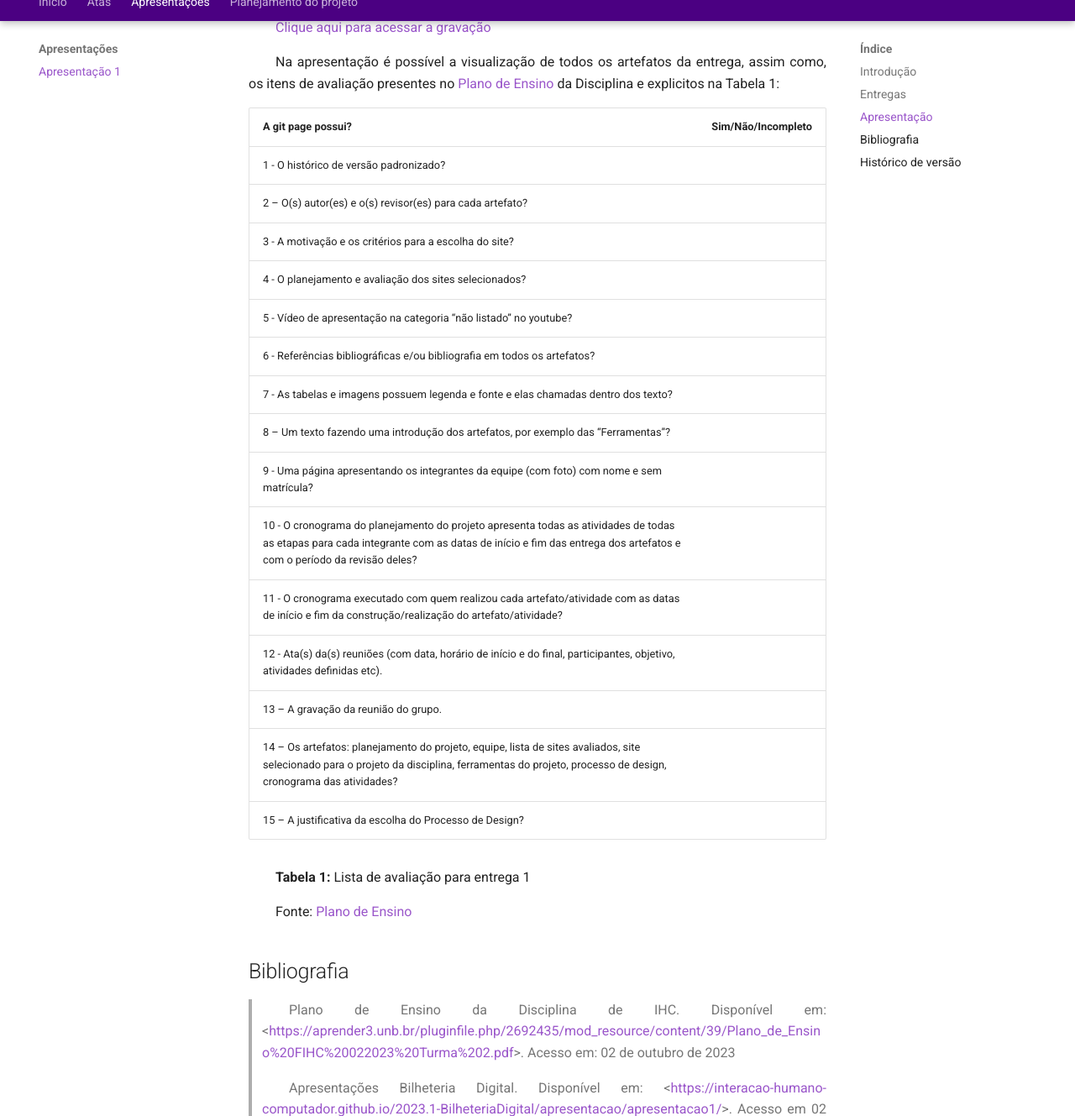
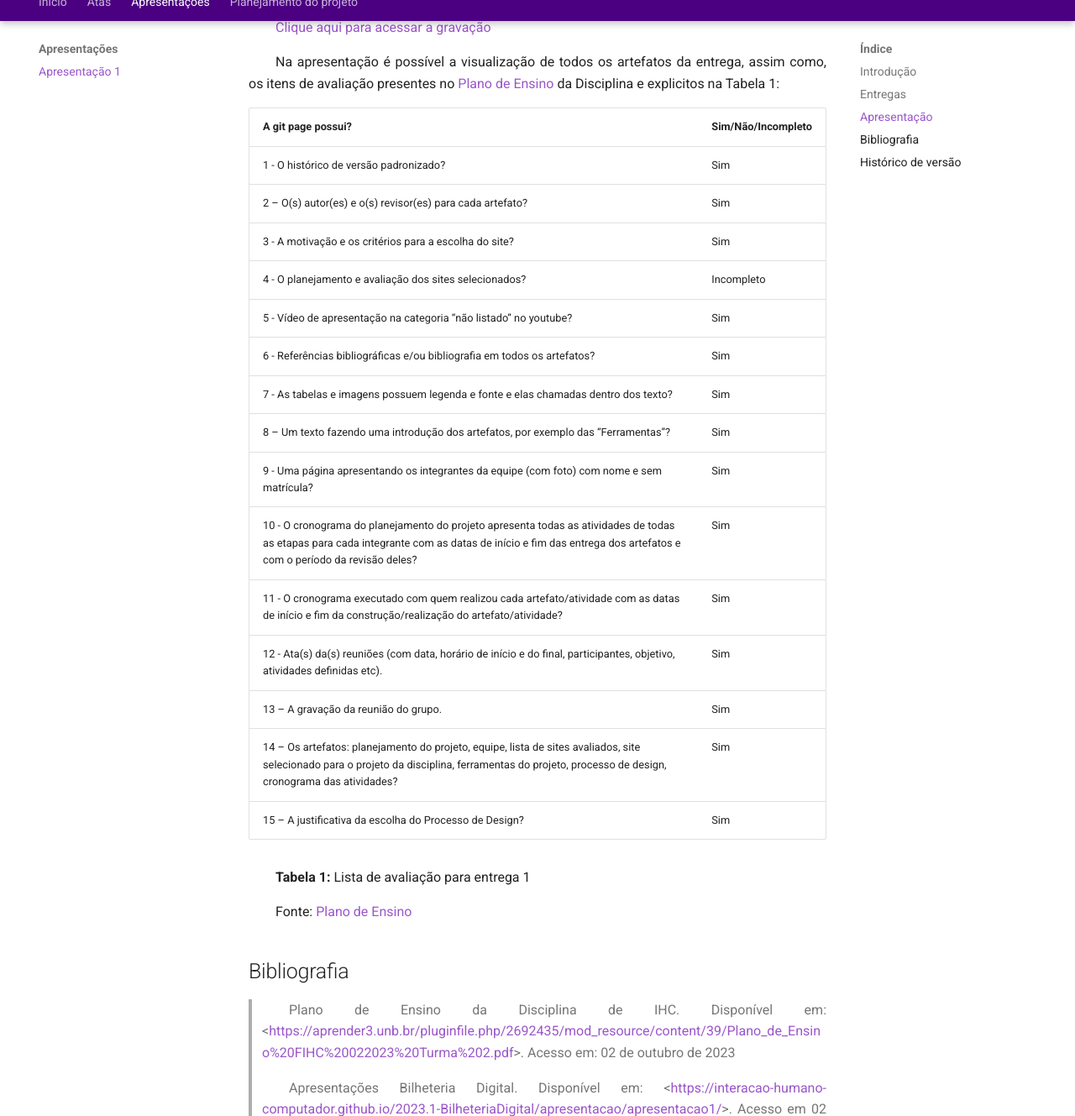
Before and after one commit to Interacao-Humano-Computador/2023.2-Dominio-Publico, an MkDocs documentation site: the page built from docs/apresentacao/apresentacao_1.md, in a window 1280 px wide and 1400 px high, scrolled down 1171 px, cut to the strip 71-1400 px from the top of the window. Shown: the whole strip at 84% size. Built offline with MkDocs 1.6.1 and Material for MkDocs 9.7.7, drawn with Linux system fonts in a browser that asks for light colours; comment, search, counter and statistics services are not loaded; some of the changed text lies outside the part shown.

Commit message:
docs: resposta checklist entrega

```diff
--- a/docs/apresentacao/apresentacao_1.md
+++ b/docs/apresentacao/apresentacao_1.md
@@ -26,21 +26,21 @@
 
 A git page possui?  | Sim/Não/Incompleto
 --------- | ------
-1 - O histórico de versão padronizado? |
-2 – O(s) autor(es) e o(s) revisor(es) para cada artefato? |
-3 - A motivação e os critérios para a escolha do site? |
-4 - O planejamento e avaliação dos sites selecionados? |
-5 - Vídeo de apresentação na categoria “não listado” no youtube? |
-6 - Referências bibliográficas e/ou bibliografia em todos os artefatos? |
-7 - As tabelas e imagens possuem legenda e fonte e elas chamadas dentro dos texto? |
-8 – Um texto fazendo uma introdução dos artefatos, por exemplo das “Ferramentas”? |
-9 - Uma página apresentando os integrantes da equipe (com foto) com nome e sem matrícula? |
-10 - O cronograma do planejamento do projeto apresenta todas as atividades de todas as etapas para cada integrante com as datas de início e fim das entrega dos artefatos e com o período da revisão deles? |
-11 - O cronograma executado com quem realizou cada artefato/atividade com as datas de início e fim da construção/realização do artefato/atividade? |
-12 - Ata(s) da(s) reuniões (com data, horário de início e do final, participantes, objetivo, atividades definidas etc). |
-13 – A gravação da reunião do grupo. |
-14 – Os artefatos: planejamento do projeto, equipe, lista de sites avaliados, site selecionado para o projeto da disciplina, ferramentas do projeto, processo de design, cronograma das atividades? |
-15 – A justificativa da escolha do Processo de Design? |
+1 - O histórico de versão padronizado? | Sim
+2 – O(s) autor(es) e o(s) revisor(es) para cada artefato? | Sim
+3 - A motivação e os critérios para a escolha do site? | Sim
+4 - O planejamento e avaliação dos sites selecionados? | Incompleto
+5 - Vídeo de apresentação na categoria “não listado” no youtube? | Sim
+6 - Referências bibliográficas e/ou bibliografia em todos os artefatos? | Sim
+7 - As tabelas e imagens possuem legenda e fonte e elas chamadas dentro dos texto? | Sim
+8 – Um texto fazendo uma introdução dos artefatos, por exemplo das “Ferramentas”? | Sim
+9 - Uma página apresentando os integrantes da equipe (com foto) com nome e sem matrícula? | Sim
+10 - O cronograma do planejamento do projeto apresenta todas as atividades de todas as etapas para cada integrante com as datas de início e fim das entrega dos artefatos e com o período da revisão deles? | Sim
+11 - O cronograma executado com quem realizou cada artefato/atividade com as datas de início e fim da construção/realização do artefato/atividade? | Sim
+12 - Ata(s) da(s) reuniões (com data, horário de início e do final, participantes, objetivo, atividades definidas etc). | Sim
+13 – A gravação da reunião do grupo. | Sim
+14 – Os artefatos: planejamento do projeto, equipe, lista de sites avaliados, site selecionado para o projeto da disciplina, ferramentas do projeto, processo de design, cronograma das atividades? | Sim
+15 – A justificativa da escolha do Processo de Design? | Sim
 
 <p><b>Tabela 1:</b> Lista de avaliação para entrega 1</p>
 
```
Also changed, not shown: other parts of docs/apresentacao/apresentacao_1.md (+1 -0 lines), docs/atas/Ata_25-09-2023.md (+3 -3 lines), docs/atas/Ata_27-09-2023.md (+3 -3 lines), docs/atas/Ata_28-09-2023.md (+3 -3 lines), docs/atas/Ata_XX-XX-XX.md (+3 -3 lines).
